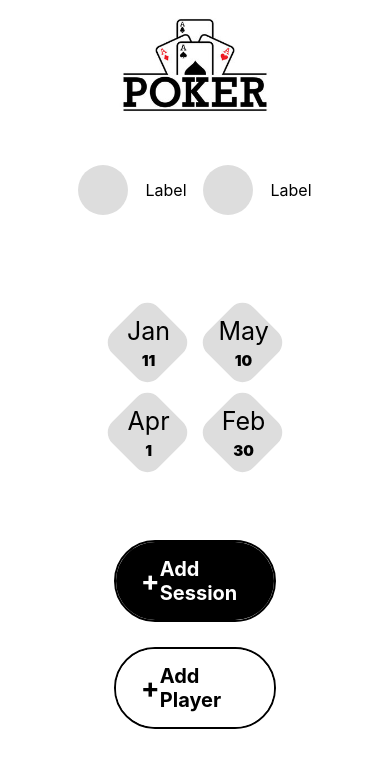
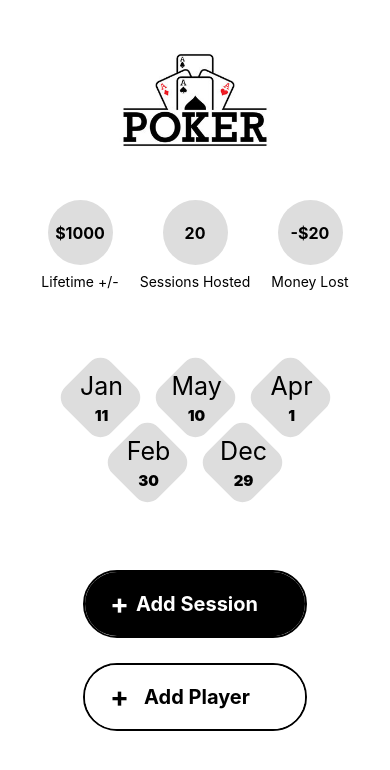
Before and after one commit to OwenWong0627/Poker-Host-Ledger, a React Native app: screen / in a window 390 px wide. Shown: the top 770 px of the page. Built offline with nearby package versions, Linux system fonts and the light colour scheme.

Commit message:
Feat: Add StatsCircle

```diff
--- /dev/null
+++ b/src/components/StatsCircle.tsx
@@ -0,0 +1,46 @@
+import React, { useState } from 'react';
+import { View, Text, StyleSheet, TouchableOpacity } from 'react-native';
+
+interface StatsCircleProps {
+  amount: string;
+  subtext: string;
+}
+
+const StatsCircle: React.FC<StatsCircleProps> = ({ amount, subtext }) => {
+
+  return (
+    <View style={styles.statItem}>
+      <View style={styles.circleIcon}>
+        <Text style={styles.iconText}>{amount}</Text>
+      </View>
+      <Text style={styles.statText}>{subtext}</Text>
+    </View>
+  );
+};
+
+const styles = StyleSheet.create({
+  statItem: {
+    alignItems: 'center',
+  },
+  circleIcon: {
+    width: 65,
+    height: 65,
+    borderRadius: 35,
+    backgroundColor: '#ddd',
+    marginHorizontal: 25,
+    marginBottom: 8, // Add space between the icon and the text
+    justifyContent: 'center', // Center the child text vertically
+    alignItems: 'center', // Center the child text horizontally
+  },
+  iconText: {
+    fontSize: 16,
+    fontWeight: 'bold',
+  },
+  statText: {
+    width: '100%',
+    fontSize: 14,
+    textAlign: 'center',
+  },
+});
+
+export default StatsCircle;
--- a/src/screens/Homescreen.tsx
+++ b/src/screens/Homescreen.tsx
@@ -1,11 +1,12 @@
 import React, { useState } from 'react';
-import { View, Text, StyleSheet, Image } from 'react-native';
+import { View, Text, StyleSheet, Image, ScrollView } from 'react-native';
 import AddButton from '../components/AddButton';
 import DiamondDate from '../components/DiamondDate';
+import StatsCircle from '../components/StatsCircle';
 
 const HomeScreen = () => {
 
-  const [dates, setDates] = useState(['Jan 11', 'May 10', 'Apr 1', 'Feb 30']);
+  const [dates, setDates] = useState(['Jan 11', 'May 10', 'Apr 1', 'Feb 30', 'Dec 29']);
 
   const splitDatesIntoRows = (datesArray: string[]) => {
     const displayDates = datesArray.length > 5 ? datesArray.slice(0, 5) : datesArray;
@@ -32,24 +33,22 @@ const HomeScreen = () => {
   };
 
   return (
+    <ScrollView>
       <View style={styles.container}>
         {/* Logo Section */}
         <Image
           style={styles.logo}
-        source={require('../assets/poker-logo.png')} // If the image is local
-        // Or for network images:
-        // source={{ uri: 'https://example.com/path-to-your-logo.png' }}
+          source={require('../assets/poker-logo.png')}
         />
 
-      {/* Circle Icons Section */}
-      <View style={styles.iconRow}>
-        <View style={styles.circleIcon} />
-        <Text style={styles.iconText}>Label</Text>
-        <View style={styles.circleIcon} />
-        <Text style={styles.iconText}>Label</Text>
+        {/* Stats Section */}
+        <View style={styles.statsRow}>
+          <StatsCircle amount="$1000" subtext="Lifetime +/-" />
+          <StatsCircle amount="20" subtext="Sessions Hosted" />
+          <StatsCircle amount="-$20" subtext="Money Lost" />
         </View>
 
-      {/* Diamond Icons Section */}
+        {/* Recent Sessions Section */}
         <View style={styles.diamondWrapper}>
           <View style={styles.diamondRow}>
             {renderRowOfDates(firstRow)}
@@ -59,7 +58,7 @@ const HomeScreen = () => {
           </View>
         </View>
 
-      {/* Buttons Section */}
+        {/* Add Buttons Section */}
         <AddButton
           title="Add Session"
           onPress={() => {}}
@@ -75,6 +74,7 @@ const HomeScreen = () => {
           activeOpacity={0.8}
         />
       </View>
+    </ScrollView>
   );
 };
 
@@ -87,24 +87,11 @@ const styles = StyleSheet.create({
   logo: {
     width: 250,
     height: 200,
-    marginTop: -125,
     resizeMode: 'contain',
   },
-  iconRow: {
+  statsRow: {
     flexDirection: 'row',
     alignItems: 'center',
-    justifyContent: 'space-around',
-    width: '100%',
-    marginBottom: 20,
-  },
-  circleIcon: {
-    width: 50,
-    height: 50,
-    borderRadius: 25,
-    backgroundColor: '#ddd',
-  },
-  iconText: {
-    fontSize: 16,
   },
   diamondWrapper: {
     alignItems: 'center',
@@ -115,29 +102,6 @@ const styles = StyleSheet.create({
   diamondRow: {
     flexDirection: 'row',
   },
-  diamondIcon: {
-    width: 65,
-    height: 65,
-    backgroundColor: '#ddd',
-    marginHorizontal: 15,
-    borderRadius: 15,
-    transform: [{ rotate: '45deg' }],
-  },
-  diamondTextContainer: {
-    marginLeft: 2,
-    marginTop: 5,
-    transform: [{ rotate: '-45deg' }],
-  },
-  diamondMonth: {
-    fontSize: 25,
-    textAlign: 'center',
-  },
-  diamondDay: {
-    fontSize: 15,
-    fontWeight: '900',
-    textAlign: 'center',
-    marginTop: 5,
-  },
 });
 
 export default HomeScreen;
```
Lines whose indentation alone changed are shown as unchanged.
